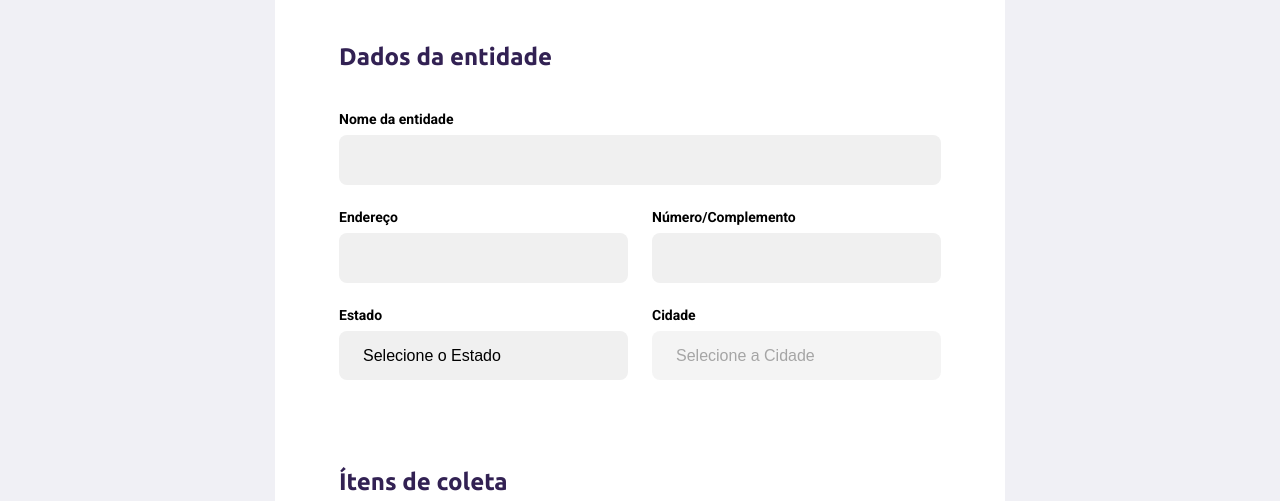
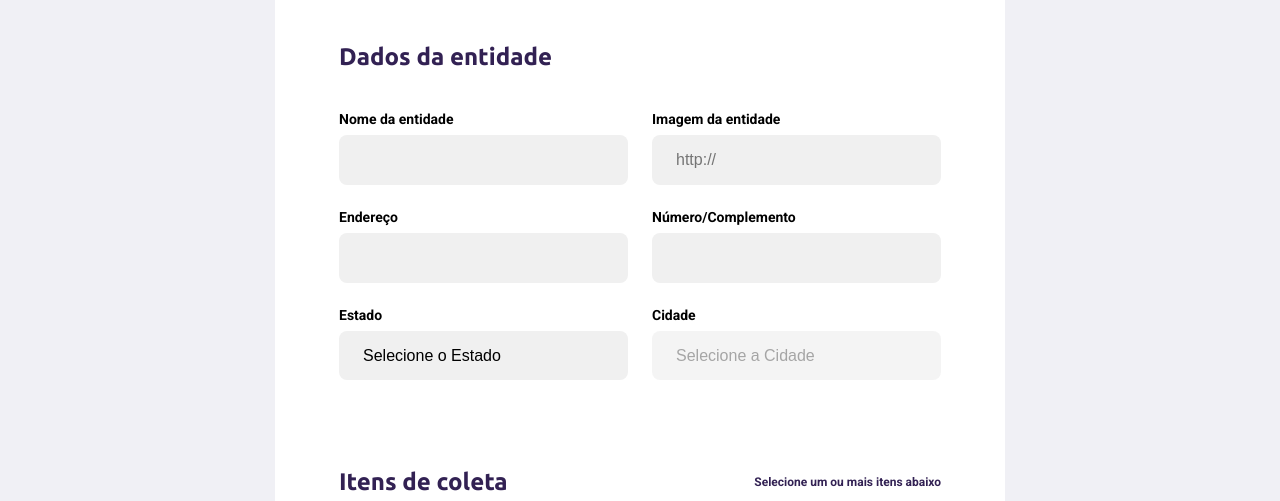
Before and after one commit to vncsmntr/NLW-Ecoleta, a website: page src/view/create-point.html in a window 1280 px wide. Shown: the part 299-800 px from the top of the page. Drawn offline with nearby package versions, Linux system fonts and the light colour scheme; files that its build step writes are made by us from their sources; no server answers; files whose address does not match are found by name.

Commit message:
Refined CSS and HTML code

```diff
--- a/public/styles/create-point.css
+++ b/public/styles/create-point.css
@@ -9,7 +9,6 @@
   display: flex;
   justify-content: space-between;
   align-items: center;
-
 }
 
 #page-create-point a {
@@ -17,17 +16,14 @@
   font-weight: bold;
   display: flex;
   align-items: center;
-
 }
 
 #page-create-point a span {
   margin-right: 16px;
-
   background-image: url('../assets/arrow-left.svg');
   width: 20px;
   height: 24px;
   display: flex;
-
 }
 
 form {
@@ -36,7 +32,6 @@ form {
   padding: 64px;
   border-radius: 8px;
   max-width: 730px;
-
 }
 
 form h1 {
@@ -46,17 +41,23 @@ form h1 {
 form fieldset {
   margin-top: 64px;
   border: 0;
-
 }
 
 form legend {
   margin-bottom: 40px;
-
+  display: flex;
+  align-items: center;
+  justify-content: space-between;
+  width: 100%;
 }
 
 form legend h2 {
   font-size: 24px;
+}
 
+form legend span {
+  font-size: 12px;
+  color: var(--title-color);
 }
 
 form .field {
@@ -70,15 +71,13 @@ form .field-group {
   display: flex;
 }
 
-form input,
-form select {
+form input, form select {
   background-color: #f0f0f0;
   border: 0;
   padding: 16px 24px;
   font-size: 16px;
   outline: none;
   border-radius: 8px;
-
 }
 
 form select {
@@ -92,7 +91,7 @@ form label {
   margin-bottom: 8px;
 }
 
-form .field-group .field + .field {
+form .field-group .field+.field {
   margin-left: 24px;
 }
 
@@ -101,27 +100,22 @@ form button {
   height: 56px;
   background-color: var(--primary-color);
   border-radius: 8px;
-
   color: white;
   font-weight: bold;
   font-size: 16px;
   border: 0;
-
   margin-top: 40px;
   transition: background-color 400ms;
 }
 
 form button:hover {
   background-color: #2fb86e;
-
 }
 
 .items-grid {
   display: grid;
   grid-template-columns: 1fr 1fr 1fr;
   gap: 16px;
-
-
 }
 
 .items-grid li {
@@ -137,7 +131,6 @@ form button:hover {
   justify-content: space-between;
   text-align: center;
   cursor: pointer;
-
 }
 
 .items-grid li span {
@@ -146,7 +139,6 @@ form button:hover {
   display: flex;
   align-items: center;
   color: var(--title-color);
-
 }
 
 .items-grid li.selected {
@@ -154,7 +146,6 @@ form button:hover {
   border: 2px solid #34cb79;
 }
 
-.items-grid li img,
-.items-grid li span {
+.items-grid li img, .items-grid li span {
   pointer-events: none;
 }
--- a/public/styles/home.css
+++ b/public/styles/home.css
@@ -32,7 +32,6 @@
   background-image: url('../assets/log-in.svg');
   width: 20px;
   height: 20px;
-
 }
 
 #page-home main {
@@ -52,6 +51,7 @@
   font-size: 24px;
   line-height: 38px;
 }
+
 #page-home main a {
   width: 100%;
   max-width: 360px;
@@ -60,10 +60,8 @@
   display: flex;
   align-items: center;
   margin-top: 40px;
-
   background-color: var(--primary-color);
   transition: 400ms;
-
   font-weight: 700;
   color: white;
 }
@@ -88,7 +86,6 @@
   background-image: url('../assets/search.svg');
   width: 20px;
   height: 20px;
-
 }
 
 #page-home main a strong {
--- a/public/styles/main.css
+++ b/public/styles/main.css
@@ -11,7 +11,6 @@
 
 html {
   font-family: Roboto, sans-serif;
-
 }
 
 body {
@@ -23,7 +22,7 @@ a {
   text-decoration: none;
 }
 
-h1, h2, h3, h4, h5 ,h6 {
+h1, h2, h3, h4, h5, h6 {
   font-family: Ubuntu, sans-serif;
   color: var(--title-color);
 }
--- a/public/styles/responsive.css
+++ b/public/styles/responsive.css
@@ -2,39 +2,38 @@
   #page-home {
     background-position-x: 70vw;
   }
-
   #page-home content {
     align-items: center;
     text-align: center;
   }
-
   #page-home header a {
     position: absolute;
     bottom: 48px;
     left: 50%;
     transform: translateX(-50%);
   }
-
   #page-home main {
     align-items: center;
   }
-
   #page-search-results .cards {
     grid-template-columns: 1fr;
-
+  }
+  #page-create-point .field-group {
+    flex-direction: column;
+  }
+  #page-create-point .field-group .field+.field {
+    margin-left: 0;
   }
 }
 
-@media (min-width: 1700px){
+@media (min-width: 1700px) {
   #page-home {
     background-position-x: 40vw;
   }
-
 }
 
-@media (max-height: 760px){
+@media (max-height: 760px) {
   #page-home {
     background-position-y: 200px;
   }
-
 }
--- a/src/view/create-point.html
+++ b/src/view/create-point.html
@@ -14,11 +14,20 @@
       <legend>
         <h2>Dados da entidade</h2>
       </legend>
+      <div class="field-group">
 
-      <div class="field">
-        <label for="name">Nome da entidade</label>
-        <input type="text" name="name" required="required">
+        <div class="field">
+          <label for="name">Nome da entidade</label>
+          <input type="text" name="name" required="required">
+        </div>
+
+        <div class="field">
+          <label for="image">Imagem da entidade</label>
+          <input type="url" name="image" required="required" placeholder="http://">
+        </div>
+
       </div>
+
       <div class="field-group">
 
         <div class="field">
@@ -53,7 +62,9 @@
 
     <fieldset>
       <legend>
-        <h2>Ítens de coleta</h2>
+        <h2>Itens de coleta</h2>
+        <span>
+          Selecione um ou mais itens abaixo</span>
       </legend>
       <div class="items-grid">
         <li data-id="1" class="selected">
```
Also changed, not shown: public/styles/modal.css (+0 -7 lines), public/styles/search-results.css (+0 -12 lines).
